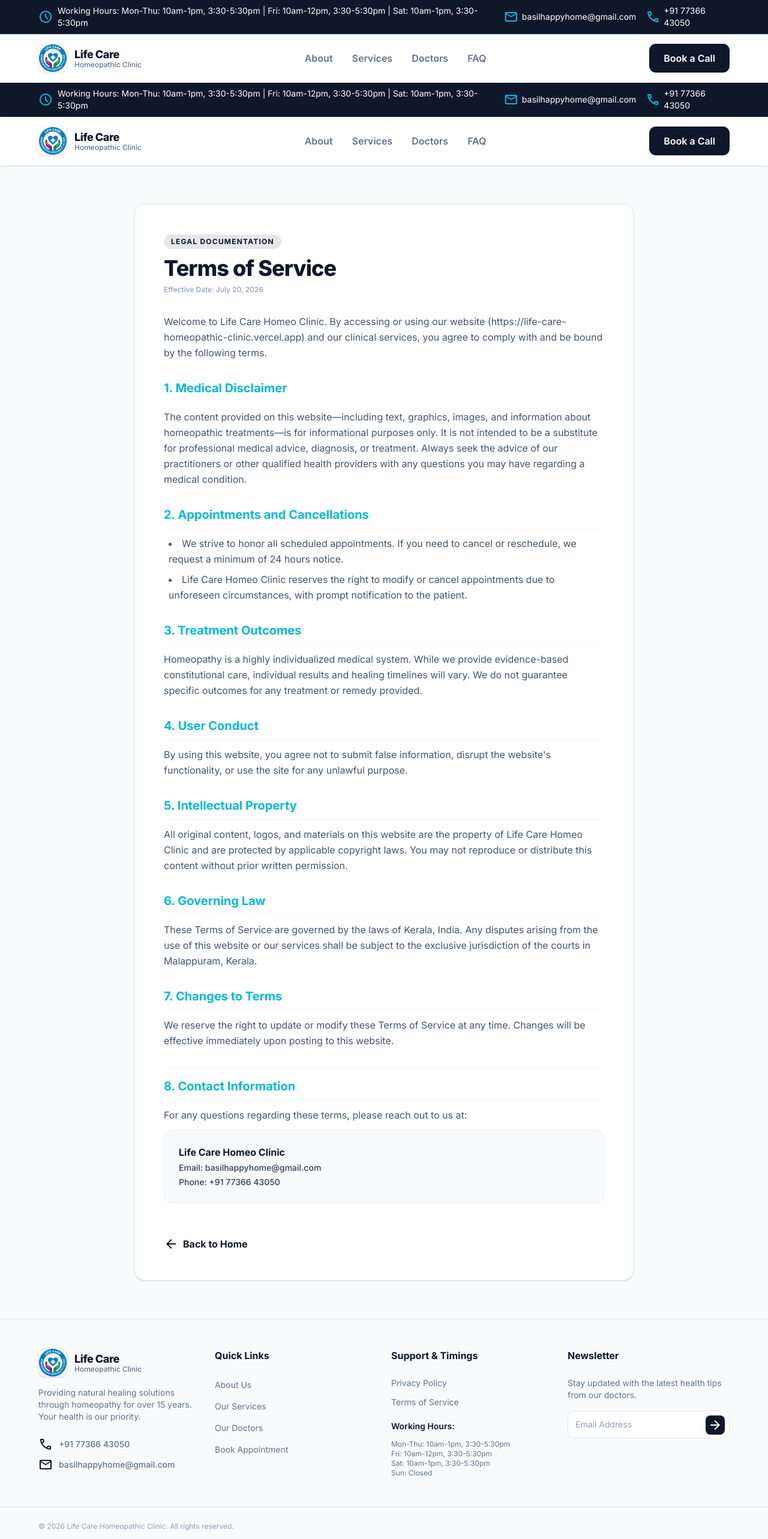
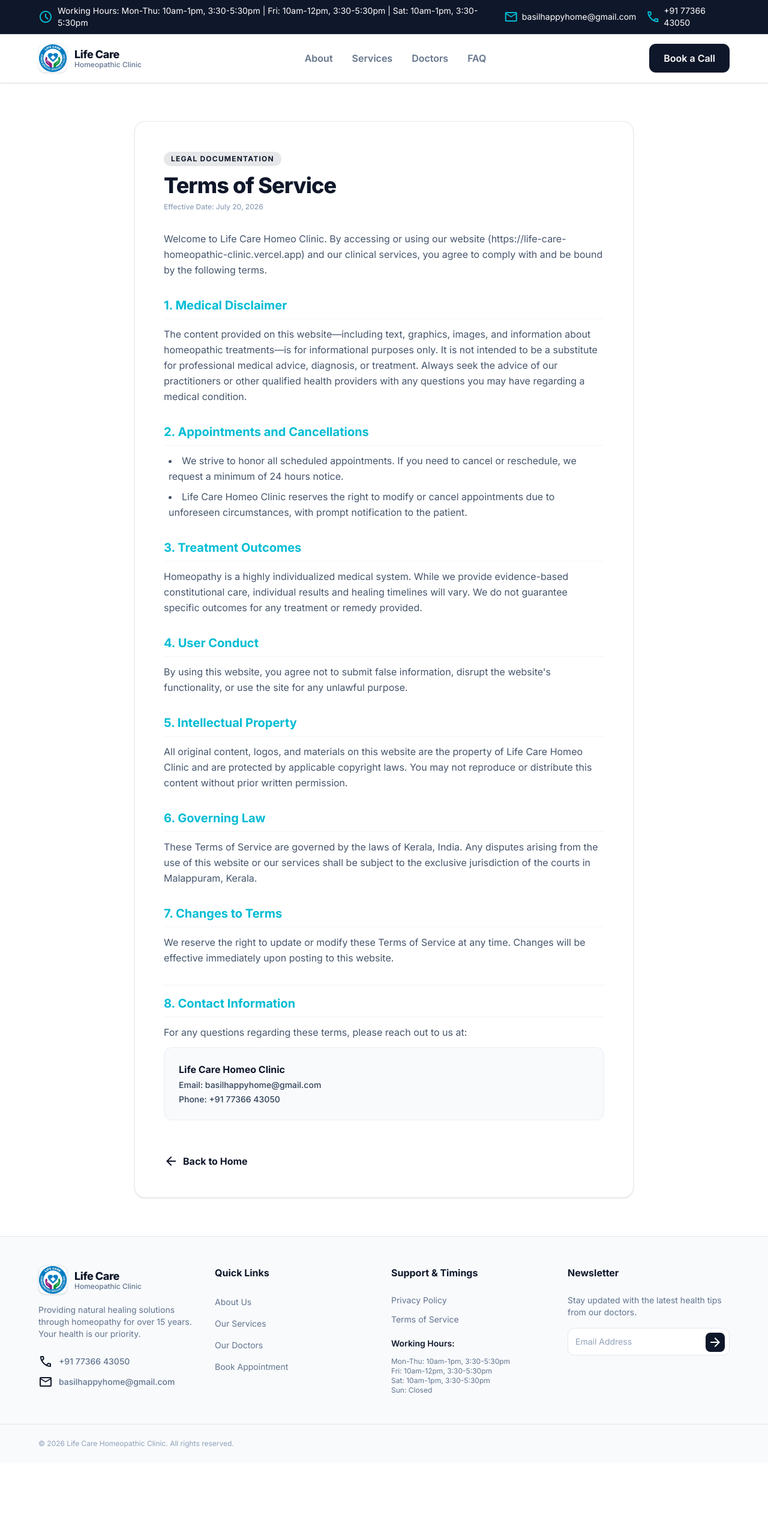
Before and after one commit to raneem-km/LifeCare, a Next.js app: page /terms-of-service in a window 1280 px wide. Shown: the top 2566 px of the page at 60% size. After the commit the page ends 2439 px from the top, so only its background shows below. Built offline with nearby package versions, Linux system fonts and the light colour scheme.

Commit message:
Remove duplicate Navbar and Footer from subpages

```diff
--- a/src/app/admin/page.tsx
+++ b/src/app/admin/page.tsx
@@ -1,7 +1,5 @@
 import { getBookings, getReviews } from "@/app/actions";
 import AdminDashboardClient from "./AdminDashboardClient";
-import Navbar from "@/components/Navbar";
-import Footer from "@/components/Footer";
 
 export const metadata = {
   title: "Admin Dashboard | Life Care Homeopathic Clinic",
@@ -16,10 +14,7 @@ export default async function AdminPage() {
   const initialReviews = await getReviews();
 
   return (
-    <div className="min-h-screen flex flex-col bg-slate-50 text-slate-800">
-      <Navbar />
-
-      <main className="flex-grow max-w-7xl mx-auto px-4 md:px-8 py-10 w-full">
+    <div className="py-10 max-w-7xl mx-auto px-4 md:px-8 w-full">
       <AdminDashboardClient
         initialBookings={initialBookings.map(b => ({
           ...b,
@@ -30,9 +25,6 @@ export default async function AdminPage() {
           createdAt: r.createdAt.toISOString()
         }))}
       />
-      </main>
-
-      <Footer />
     </div>
   );
 }
--- a/src/app/privacy-policy/page.tsx
+++ b/src/app/privacy-policy/page.tsx
@@ -1,6 +1,4 @@
 import Link from "next/link";
-import Navbar from "@/components/Navbar";
-import Footer from "@/components/Footer";
 
 export const metadata = {
   title: "Privacy Policy | Life Care Homeopathic Clinic",
@@ -9,11 +7,8 @@ export const metadata = {
 
 export default function PrivacyPolicyPage() {
   return (
-    <div className="min-h-screen flex flex-col bg-slate-50 text-slate-800">
-      <Navbar />
-
-      <main className="flex-grow max-w-4xl mx-auto px-4 md:px-8 py-12 md:py-16">
-        <div className="bg-white p-8 md:p-12 rounded-3xl border border-slate-200/80 shadow-sm space-y-8">
+    <div className="max-w-4xl mx-auto px-4 md:px-8 py-12 md:py-16">
+      <div className="bg-white p-8 md:p-12 rounded-3xl border border-slate-200/80 shadow-sm space-y-8">
           <div>
             <span className="text-xs font-bold text-secondary uppercase tracking-widest bg-secondary/10 px-3 py-1 rounded-full inline-block mb-3">
               Legal Documentation
@@ -94,9 +89,6 @@ export default function PrivacyPolicyPage() {
             </Link>
           </div>
         </div>
-      </main>
-
-      <Footer />
     </div>
   );
 }
--- a/src/app/terms-of-service/page.tsx
+++ b/src/app/terms-of-service/page.tsx
@@ -1,6 +1,4 @@
 import Link from "next/link";
-import Navbar from "@/components/Navbar";
-import Footer from "@/components/Footer";
 
 export const metadata = {
   title: "Terms of Service | Life Care Homeopathic Clinic",
@@ -9,11 +7,8 @@ export const metadata = {
 
 export default function TermsOfServicePage() {
   return (
-    <div className="min-h-screen flex flex-col bg-slate-50 text-slate-800">
-      <Navbar />
-
-      <main className="flex-grow max-w-4xl mx-auto px-4 md:px-8 py-12 md:py-16">
-        <div className="bg-white p-8 md:p-12 rounded-3xl border border-slate-200/80 shadow-sm space-y-8">
+    <div className="max-w-4xl mx-auto px-4 md:px-8 py-12 md:py-16">
+      <div className="bg-white p-8 md:p-12 rounded-3xl border border-slate-200/80 shadow-sm space-y-8">
           <div>
             <span className="text-xs font-bold text-secondary uppercase tracking-widest bg-secondary/10 px-3 py-1 rounded-full inline-block mb-3">
               Legal Documentation
@@ -97,9 +92,6 @@ export default function TermsOfServicePage() {
             </Link>
           </div>
         </div>
-      </main>
-
-      <Footer />
     </div>
   );
 }
```
Lines whose indentation alone changed are shown as unchanged.
